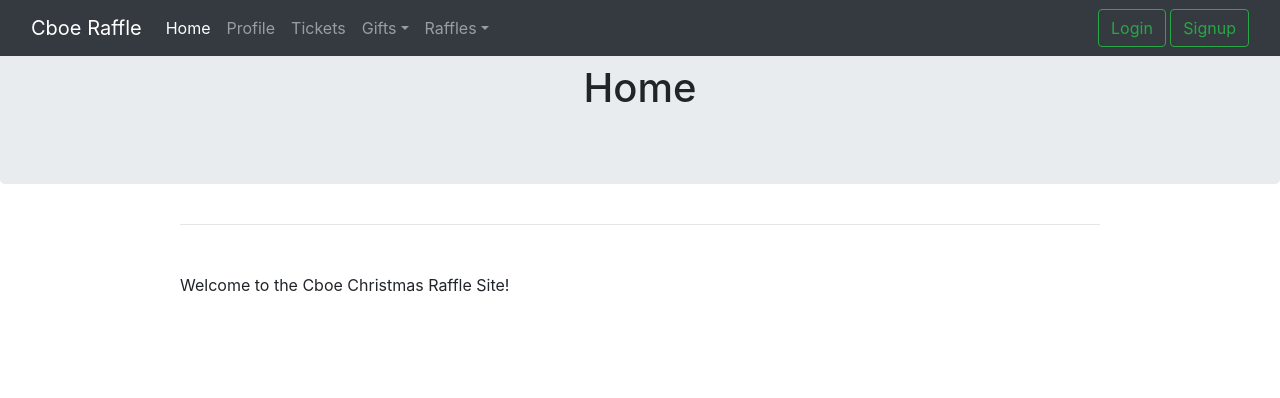
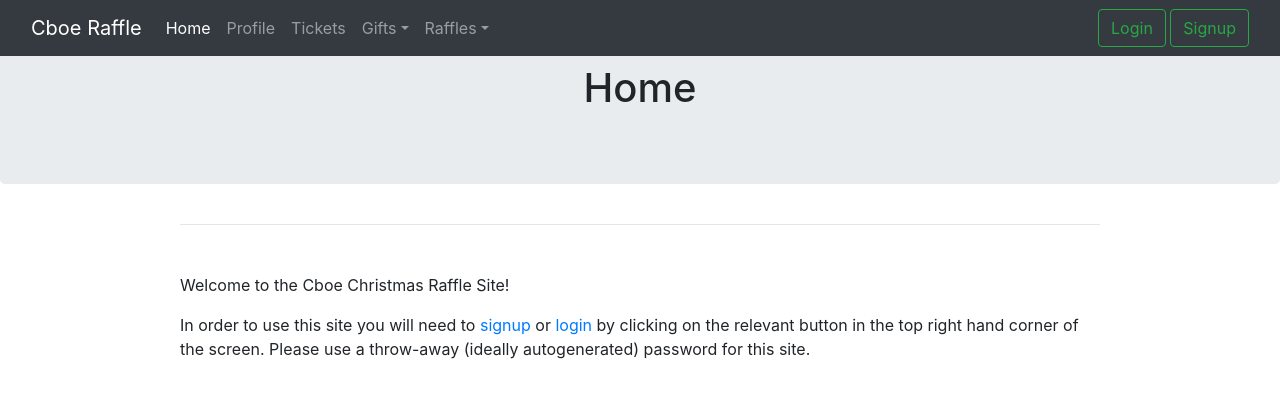
Before and after one commit to mjms3/raffle, a Django app: page / in a window 1280 px wide. Shown: the top 398 px of the page. Run offline with Django 3.2, Linux system fonts and the light colour scheme; data that the repository does not hold is empty; parts of the project's set-up code (start-up, migrations or seed data) failed here and were passed over.

Commit message:
Add help text and guidance to the various paged involved in the site.

```diff
--- a/account/templates/profile.html
+++ b/account/templates/profile.html
@@ -7,6 +7,7 @@
 
 
 {% block content %}
+    <p>This page allows you to edit the email address associated with your user.</p>
     <form action="{% url 'signup' %}" method="post">
     {% csrf_token %}
     {{ form.as_p }}
--- a/account/templates/user_form.html
+++ b/account/templates/user_form.html
@@ -7,6 +7,12 @@
 
 
 {% block content %}
+    <p>When choosing a username, please bear the following in mind:</p>
+    <ol>
+    <li>User names have to be unique so you probably shouldn't just use your first name.</li>
+    <li>The user name you provide will be used in the raffle to identify you.</li>
+    <li>Please use a throwaway (and ideally autogenerated) password for this site.</li>
+    </ol>
     <form action="{% url 'signup' %}" method="post">
     {% csrf_token %}
     {{ form.as_p }}
--- a/templates/home.html
+++ b/templates/home.html
@@ -9,4 +9,39 @@
 {% block content %}
     <hr class="mt-2 mb-5">
     <p>Welcome to the Cboe Christmas Raffle Site!</p>
+    {% if not user.is_authenticated %}
+        <p>In order to use this site you will need to <a href="{% url 'signup' %}">signup</a> or
+            <a href="{% url 'user_profile' %}">login</a> by clicking
+        on the relevant button in the top right hand corner of the screen. Please
+        use a throw-away (ideally autogenerated) password for this site.
+        </p>
+    {% else %}
+        <h2>How will the raffle work?</h2>
+        <h3>Gift Donation</h3>
+        <p>You can donate gifts by uploading images of those <a href="{% url 'gift_create' %}">gifts</a>.
+           The uploaded images will automatically be downsized to 600 pixels wide
+           and a pixelated version of the image will be created. You can review and manage
+            your donations <a href="{% url 'my_donations' %}">here</a>, including be able to reupload images if you are unhappy with
+           the downsized or pixelated image. You will not be able to change the uploaded gifts
+           once the raffle has started.
+        </p>
+        <h3>Ticket Purchase</h3>
+        <p>
+         You can purchase tickets <a href="{% url 'create_participation' %}">here</a>. Each ticket costs &pound;5. Exact details for
+         how the gift matching and charitable donations will work will be following
+         shortly but, rest assured, Cboe will be matching any donations.
+         You will also be able to change the number of tickets you've purchased right up to the
+         start of the raffle.
+        </p>
+        <h3>The Raffle</h3>
+        <p>The raffle will be held virtually via this site, so make sure that you're logged in and have
+        the raffle page up ready for the Christmas Party. Please note that the site and raffle format will
+        not work on a small (eg mobile or tablet screen).</p>
+        <h3>After the raffle</h3>
+        <p>Obviously, it's a little tricky to get gifts to people at the moment. After the raffle, everyone who has
+        donated gifts will be supplied with a list of who has won those gifts and their email addresses. If the gift is
+        a voucher or similar then they can send it to the recipient via email. If not, things will have to wait until
+        we can finally see each other in person. But don't worry, we'll make sure we keep track of who should get what
+        so we can remind people!</p>
+    {% endif %}
 {% endblock %}
```
Also changed, not shown: event/templates/gift_form.html (+12 -3 lines), event/templates/gift_index.html (+6 -3 lines), event/templates/ticket_form.html (+4 -3 lines), event/templates/ticket_index.html (+6 -4 lines).
